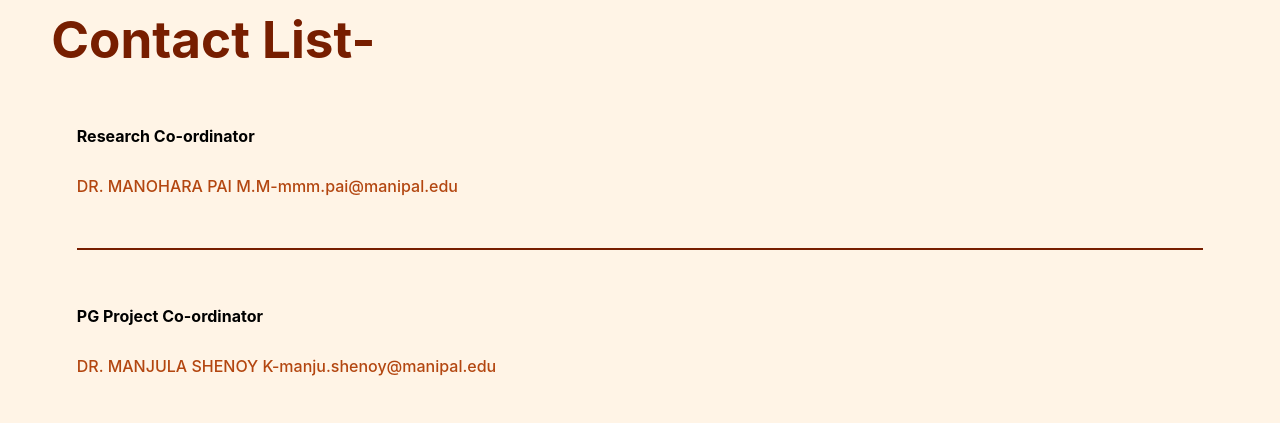
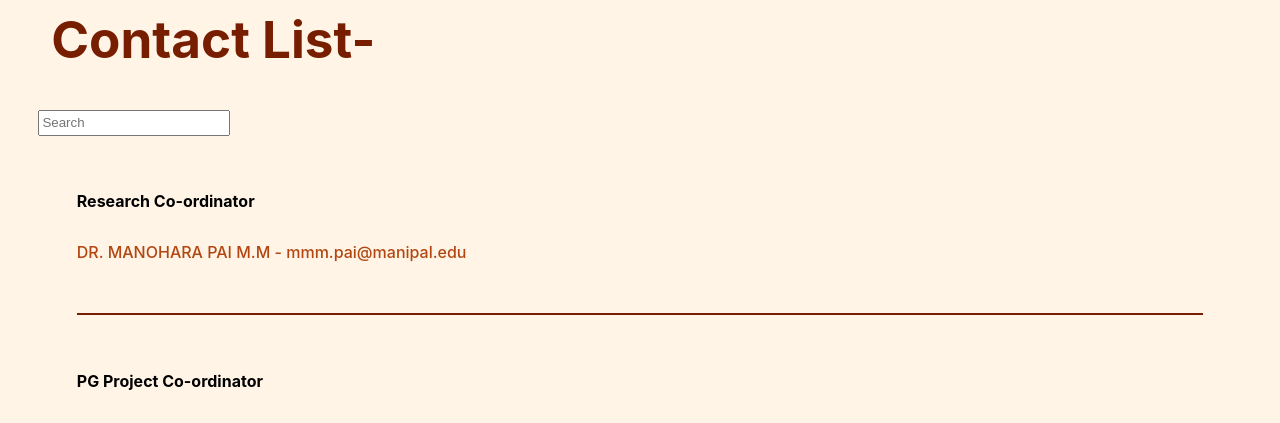
Before and after one commit to anushreebhat2001/ICTDepartmentPortal, a React (Create React App) app: page /contact in a window 1280 px wide. Shown: the part 370-793 px from the top of the page. Built offline with nearby package versions, Linux system fonts and the light colour scheme.

Commit message:
contact search

```diff
--- /dev/null
+++ b/src/components/contact-info.json
@@ -0,0 +1,152 @@
+[
+    {
+        "title": "Research Co-ordinator",
+        "name": "DR. MANOHARA PAI M.M",
+        "email": "mailto:mmm.pai@manipal.edu",
+        "mailid": "mmm.pai@manipal.edu"
+    },
+    {
+        "title": "PG  Project Co-ordinator",
+        "name": "DR. MANJULA SHENOY K",
+        "email": "mailto:manju.shenoy@manipal.edu",
+        "mailid": "manju.shenoy@manipal.edu"
+    },
+    {
+        "title": "Project Co-ordinator - CCE",
+        "name": "DR. SANJAY SINGH",
+        "email": "mailto:sanjay.singh@manipal.edu",
+        "mailid": "sanjay.singh@manipal.edu"
+    },
+    {
+        "title": "ITR – IT / Exam Co-ordinator (Main)",
+        "name": "Dr.  POORNALATHA G",
+        "email": "mailto:poornalatha.g@manipal.edu",
+        "mailid": "poornalatha.g@manipal.edu"
+    },
+    {
+        "title": "Placement  co-ordinator",
+        "name": "Dr. SUCHETA KOLEKAR",
+        "email": "mailto:sucheta.kolekar@manipal.edu",
+        "mailid": "mmm.sucheta.kolekar@manipal.edu"
+    },
+    {
+        "title": "Alumni Co-ordinator",
+        "name": "DR. RASHMI NAVEEN RAJ",
+        "email": "mailto:rashmi.naveen@manipal.edu",
+        "mailid": "rashmi.naveen@manipal.edu"
+    },
+    {
+        "title": "Project Coordinator – CCE",
+        "name": "MR. SANTHOSH KAMATH",
+        "email": "mailto:santosh.kamath@manipal.edu",
+        "mailid": "santosh.kamath@manipal.edu"
+    },
+    {
+        "title": "Project co-ordinator – IT",
+        "name": "DR. MANJULA C. B.",
+        "email": "mailto:manjula.cb@manipal.edu",
+        "mailid": "manjula.cb@manipal.edu"
+    },
+    {
+        "title": "SLCM co-ordinator",
+        "name": "MR. GHANASHYAMA PRABHU",
+        "email": "mailto:gs.prabhu@manipal.edu",
+        "mailid": "gs.prabhu@manipal.edu"
+    },
+    {
+        "title": "Time table",
+        "name": "Dr. GIRIJA  V. ATTIGERI",
+        "email": "mailto:girija.attigeri@manipal.edu",
+        "mailid": "girija.attigeri@manipal.edu"
+    },
+    {
+        "title": "ITR –Co-ordinator CCE / B.Tech. Honours Co-ordinator",
+        "name": "MRS. DIANA OLIVIA",
+        "email": "mailto:diana.olivia@manipal.edu",
+        "mailid": "diana.olivia@manipal.edu"
+    },
+    {
+        "title": "Facebook",
+        "name": "MR. AKSHAY K C",
+        "email": "mailto:akshay.kc@manipal.edu",
+        "mailid": "akshay.kc@manipal.edu"
+    },
+    {
+        "title": "Academic Co-ordinator Project/Co-ordinator(IT)",
+        "name": "MRS. VEENA  K M",
+        "email": "mailto:veena.gv@manipal.edu",
+        "mailid": "veena.gv@manipal.edu"
+    },
+    {
+        "title": "Internationalization Co-ordinator",
+        "name": "MRS. SANGEETHA T.S",
+        "email": "mailto:sangeetha.ts@manipal.edu",
+        "mailid": "sangeetha.ts@manipal.edu"
+    },
+    {
+        "title": "Student Achievements",
+        "name": "MS. CHETANA PUJARI",
+        "email": "mailto:chetana.pujari@manipal.edu",
+        "mailid": "chetana.pujari@manipal.edu"
+    },
+    {
+        "title": "Exam Co-ordinator (Member)",
+        "name": "DR. SUMITH N",
+        "email": "mailto:sumith.n@manipal.edu",
+        "mailid": "sumith.n@manipal.edu"
+    },
+    {
+        "title": "Startup MUTBI/Lab C-ordinator - SPOC",
+        "name": "DR. ADESH N.D",
+        "email": "mailto:adesh.gowda@gmail.com",
+        "mailid": "adesh.gowda@gmail.com"
+    },
+    {
+        "title": "Time table Co-ordinator",
+        "name": "MR. CHETHAN SHARMA",
+        "email": "mailto:kaliraj.s@manipal.edu",
+        "mailid": "kaliraj.s@manipal.edu"
+    },
+    {
+        "title": "Placement  Co-ordinator",
+        "name": "Dr. S.KALIRAJ",
+        "email": "mailto:kaliraj.s@manipal.edu",
+        "mailid": "kaliraj.s@manipal.edu"
+    },
+    {
+        "title": "Internship Co-ordinator/Placement Co-ordinator",
+        "name": "Dr. TRIBIKRAM  PRADHAN",
+        "email": "mailto:tribikram.pradhan@manipal.edu",
+        "mailid": "tribikram.pradhan@manipal.edu"
+    },
+    {
+        "title": "Crisis/Task force",
+        "name": "MRS. POOJA S",
+        "email": "mailto:pooja.s@manipal.edu",
+        "mailid": "pooja.s@manipal.edu"
+    },
+    {
+        "title": "Crisis/Task force",
+        "name": "MR.AKSHAY M J",
+        "email": "mailto:akshay.mj@manipal.edu",
+        "mailid": "akshay.mj@manipal.edu"
+    },
+    {
+        "title": "Samsung Prism/Coursera Registration",
+        "name": "MS. IPSITA UPASANA",
+        "email": "mailto:ipsita.upasana@manipal.edu",
+        "mailid": "ipsita.upasana@manipal.edu"
+    },
+    {
+        "title": "Coursera Co-ordinator",
+        "name": "MRS. JAYASHREE",
+        "email": "mailto:jayashree.sshetty@manipal.edu",
+        "mailid": "jayashree.sshetty@manipal.edu"
+    },
+    {
+        "title": "Time table",
+        "name": "Dr. RAGHAVENDRA S",
+        "email": "mailto:raghavendra.s@manipal.edu",
+        "mailid": "raghavendra.s@manipal.edu"
+    }
+]
--- a/src/components/contactcard.js
+++ /dev/null
@@ -1,65 +0,0 @@
-import React from 'react'
-import styled from 'styled-components'
-
-
-const ContactCard = ({ title, name, mailid, email}) => {
-    return (
-        <NewsCardStyled>
-            {/* The cards will be white and contain the heading of the post and a couple of lines of the post, to the right will be the number of threads */}
-            <div className="main">
-                <h4 className="News">{title}</h4>
-                <p><a id='readnews' href={email}>{name}-{mailid}</a></p>
-            </div>
-        </NewsCardStyled>
-    )
-}
-
-const NewsCardStyled = styled.main`
-
-    padding-top: 2vw;
-    padding-left: 6vw;
-    padding-right: 6vw;
-
-    h2{
-        margin:2.4vw 0
-    }
-    p{
-        padding-bottom:4vw;
-        margin:0;
-        border-bottom: 0.2vw solid #771E00;
-    }
-    .News
-    {
-        line-height: 3vw;
-        padding-right: 4vw;
-    }
-
-    #readnews:hover
-    {
-        font-weight:700;
-        color: #772800;
-        text-decoration:none;
-    }
-
-    #readnews:link
-    {
-        font-weight:500;
-        color: #B34610;
-        text-decoration:none;
-    }
-
-    #readnews:active
-    {
-        color: #772800;
-        font-weight:700;
-        text-decoration:none;
-    }
-
-    #readnews:visited
-    {
-        color: #B34610;
-        text-decoration:none;
-    }
-`
-
-export default ContactCard
--- a/src/pages/Faculty.js
+++ b/src/pages/Faculty.js
@@ -15,7 +15,7 @@ const Faculty = () => {
             </div>
             <div id="bg">
             <p id='para'>Faculty of the Department of Information and Communication Technology at MIT for BTech (Information Technology, Computer & Communication Engineering), and MTech (Software Engineering, Computer Networking & Engineering).<br></br><br></br><strong>Faculty List</strong></p>
-                <div><input className="search-bar" placeholder = "Search" onChange={event => setQuery(event.target.value)}/></div>
+                <div><input type="search" className="search-bar" placeholder = "Search" onChange={event => setQuery(event.target.value)}/></div>
                     {
                         Data.filter(post => {
                             if (query === '') {
--- a/src/pages/contact.js
+++ b/src/pages/contact.js
@@ -1,8 +1,57 @@
-import React from "react";
+import React, { useState } from "react";
 import styled from "styled-components";
-import ContactCard from "../components/contactcard";
+import CData from "../components/contact-info.json";
+
+const NewsCardStyled = styled.main`
+
+    padding-top: 2vw;
+    padding-left: 6vw;
+    padding-right: 6vw;
+
+    h2{
+        margin:2.4vw 0
+    }
+    p{
+        padding-bottom:4vw;
+        margin:0;
+        border-bottom: 0.2vw solid #771E00;
+    }
+    .News
+    {
+        line-height: 3vw;
+        padding-right: 4vw;
+    }
+
+    #readnews:hover
+    {
+        font-weight:700;
+        color: #772800;
+        text-decoration:none;
+    }
+
+    #readnews:link
+    {
+        font-weight:500;
+        color: #B34610;
+        text-decoration:none;
+    }
+
+    #readnews:active
+    {
+        color: #772800;
+        font-weight:700;
+        text-decoration:none;
+    }
+
+    #readnews:visited
+    {
+        color: #B34610;
+        text-decoration:none;
+    }
+`
 
 const Contact = () => {
+    const [query, setQuery] = useState("");
     return (
         <div>
             <div className = 'section'>
@@ -14,33 +63,27 @@ const Contact = () => {
             </div>
             <div id="bg">
 
-            <h2 className="contacts">Contact List-</h2>
-            <ContactCard title='Research Co-ordinator' name='DR. MANOHARA PAI M.M' email='mailto:mmm.pai@manipal.edu' mailid='mmm.pai@manipal.edu'/>
-            <ContactCard title='PG  Project Co-ordinator' name='DR. MANJULA SHENOY K' email='mailto:manju.shenoy@manipal.edu' mailid='manju.shenoy@manipal.edu'/>
-            <ContactCard title='Project Co-ordinator - CCE' name='DR. SANJAY SINGH' email='mailto:sanjay.singh@manipal.edu' mailid='sanjay.singh@manipal.edu'/>
-            <ContactCard title='ITR – IT / Exam Co-ordinator (Main)' name='Dr.  POORNALATHA G ' email='mailto:poornalatha.g@manipal.edu' mailid='poornalatha.g@manipal.edu'/>
-            <ContactCard title='Placement  co-ordinator' name='Dr. SUCHETA KOLEKAR ' email='mailto:sucheta.kolekar@manipal.edu' mailid='sucheta.kolekar@manipal.edu'/>
-            <ContactCard title='Alumni Co-ordinator' name='DR. RASHMI NAVEEN RAJ ' email='mailto:rashmi.naveen@manipal.edu' mailid='rashmi.naveen@manipal.edu'/>
-            <ContactCard title='Project Coordinator – CCE' name='MR. SANTHOSH KAMATH' email='mailto:santosh.kamath@manipal.edu' mailid='santosh.kamath@manipal.edu'/>
-            <ContactCard title='Project co-ordinator – IT' name='DR. MANJULA C. B. ' email='mailto:manjula.cb@manipal.edu' mailid='manjula.cb@manipal.edu'/>
-            <ContactCard title='SLCM co-ordinator' name='MR. GHANASHYAMA PRABHU' email='mailto:gs.prabhu@manipal.edu' mailid='gs.prabhu@manipal.edu'/>
-            <ContactCard title='Time table' name='Dr. GIRIJA  V. ATTIGERI' email='mailto:girija.attigeri@manipal.edu' mailid='girija.attigeri@manipal.edu'/>
-            <ContactCard title='ITR –Co-ordinator CCE / B.Tech. Honours Co-ordinator ' name='MRS. DIANA OLIVIA' email='mailto:diana.olivia@manipal.edu' mailid='diana.olivia@manipal.edu'/>
-            <ContactCard title='Facebook' name='MR. AKSHAY K C' email='mailto:akshay.kc@manipal.edu' mailid='akshay.kc@manipal.edu'/>
-            <ContactCard title='Academic Co-ordinator Project/Co-ordinator(IT)' name='MRS. VEENA  K M' email='mailto:veena.gv@manipal.edu' mailid='veena.gv@manipal.edu'/>
-            <ContactCard title='Internationalization Co-ordinator ' name='MRS. SANGEETHA T.S' email='mailto:sangeetha.ts@manipal.edu' mailid='sangeetha.ts@manipal.edu'/>
-            <ContactCard title='Student Achievements' name='MS. CHETANA PUJARI ' email='mailto:chetana.pujari@manipal.edu' mailid='chetana.pujari@manipal.edu'/>
-            <ContactCard title='Exam Co-ordinator (Member)' name='DR. SUMITH N' email='mailto:sumith.n@manipal.edu' mailid='sumith.n@manipal.edu'/>
-            <ContactCard title='Startup MUTBI/Lab C-ordinator - SPOC' name='DR. ADESH N.D' email='mailto:adesh.gowda@gmail.com' mailid='adesh.gowda@gmail.com'/>
-            <ContactCard title='Time table Co-ordinator' name='	MR. CHETHAN SHARMA' email='mailto:kaliraj.s@manipal.edu' mailid='kaliraj.s@manipal.edu'/>
-            <ContactCard title='Placement  Co-ordinator' name='Dr. S.KALIRAJ' email='mailto:kaliraj.s@manipal.edu' mailid='kaliraj.s@manipal.edu'/>
-            <ContactCard title='Internship Co-ordinator/Placement Co-ordinator' name='Dr. TRIBIKRAM  PRADHAN' email='mailto:tribikram.pradhan@manipal.edu' mailid='tribikram.pradhan@manipal.edu'/>
-            <ContactCard title='Crisis/Task force' name='MRS. POOJA S' email='mailto:pooja.s@manipal.edu' mailid='pooja.s@manipal.edu'/>
-            <ContactCard title='Crisis/Task force' name='MR.AKSHAY M J' email='mailto:akshay.mj@manipal.edu ' mailid='akshay.mj@manipal.edu '/>
-            <ContactCard title='Samsung Prism/Coursera Registration' name='MS. IPSITA UPASANA ' email='mailto:ipsita.upasana@manipal.edu' mailid='ipsita.upasana@manipal.edu'/>
-            <ContactCard title='Coursera Co-ordinator' name='MRS. JAYASHREE' email='mailto:jayashree.sshetty@manipal.edu' mailid='jayashree.sshetty@manipal.edu '/>
-            <ContactCard title='Time table' name='Dr. RAGHAVENDRA S' email='mailto:raghavendra.s@manipal.edu' mailid='raghavendra.s@manipal.edu'/>
-        </div>
+            <h2 className="contacts">Contact List-</h2><br/><br/>
+            <div><input type="search" className="search-bar" placeholder = "Search" onChange={event => setQuery(event.target.value)}/></div>
+                    {
+                        CData.filter(post => {
+                            if (query === '') {
+                            return post;
+                            } else if (post.name.toLowerCase().includes(query.toLowerCase())) {
+                            return post;
+                            } else if (post.title.toLowerCase().includes(query.toLowerCase())) {
+                                return post;
+                            }
+                        }).map((post, index) => (
+                            <NewsCardStyled>
+                            <div id='main' key={index}>
+                            <h4 className="News">{post.title}</h4>
+                            <p><a id='readnews' href={post.email}>{post.name} - {post.mailid}</a></p>
+                            </div>
+                            </NewsCardStyled>
+                        ))
+                    }
+            </div>
         </div>
     );
 };
```
